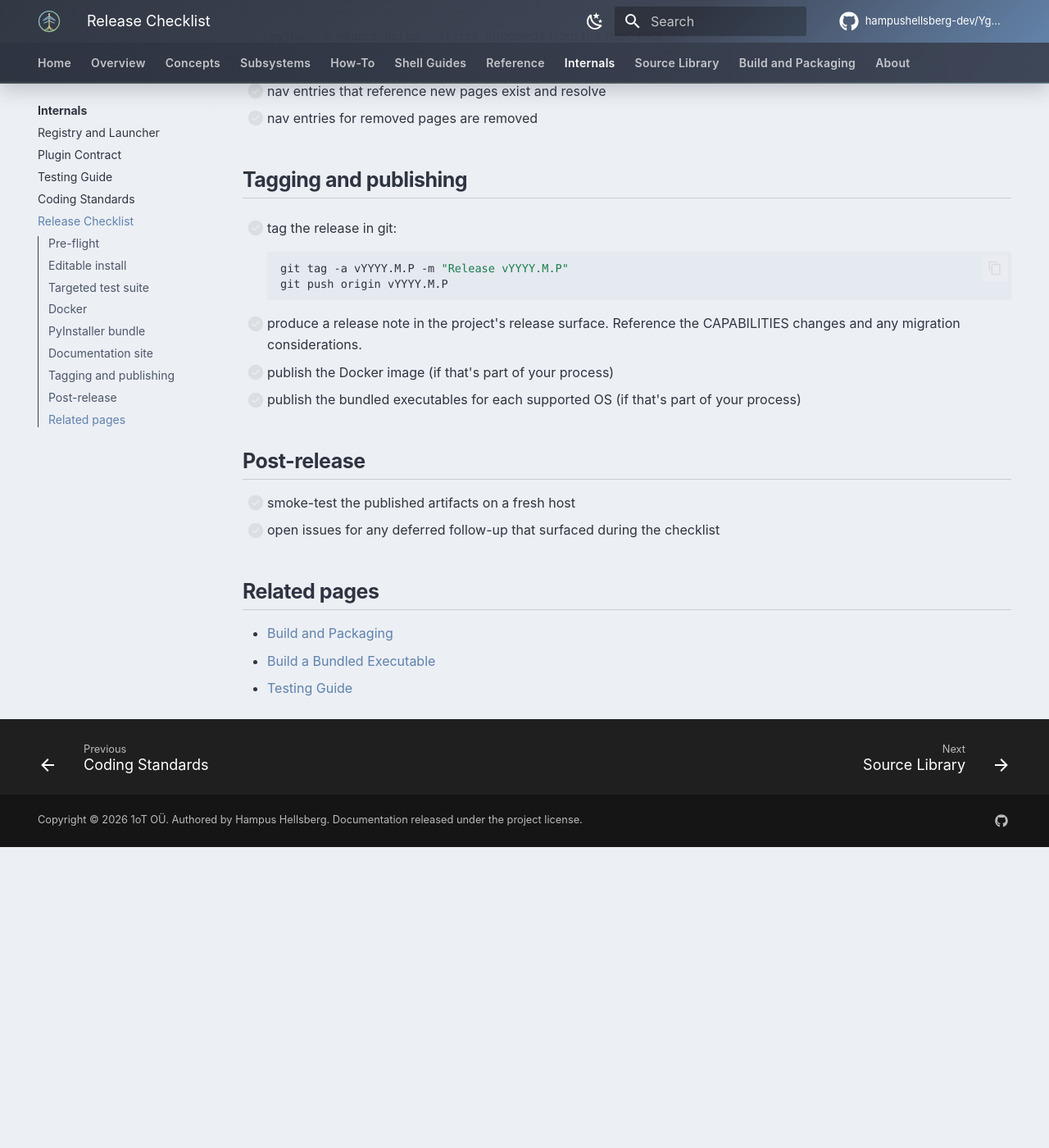
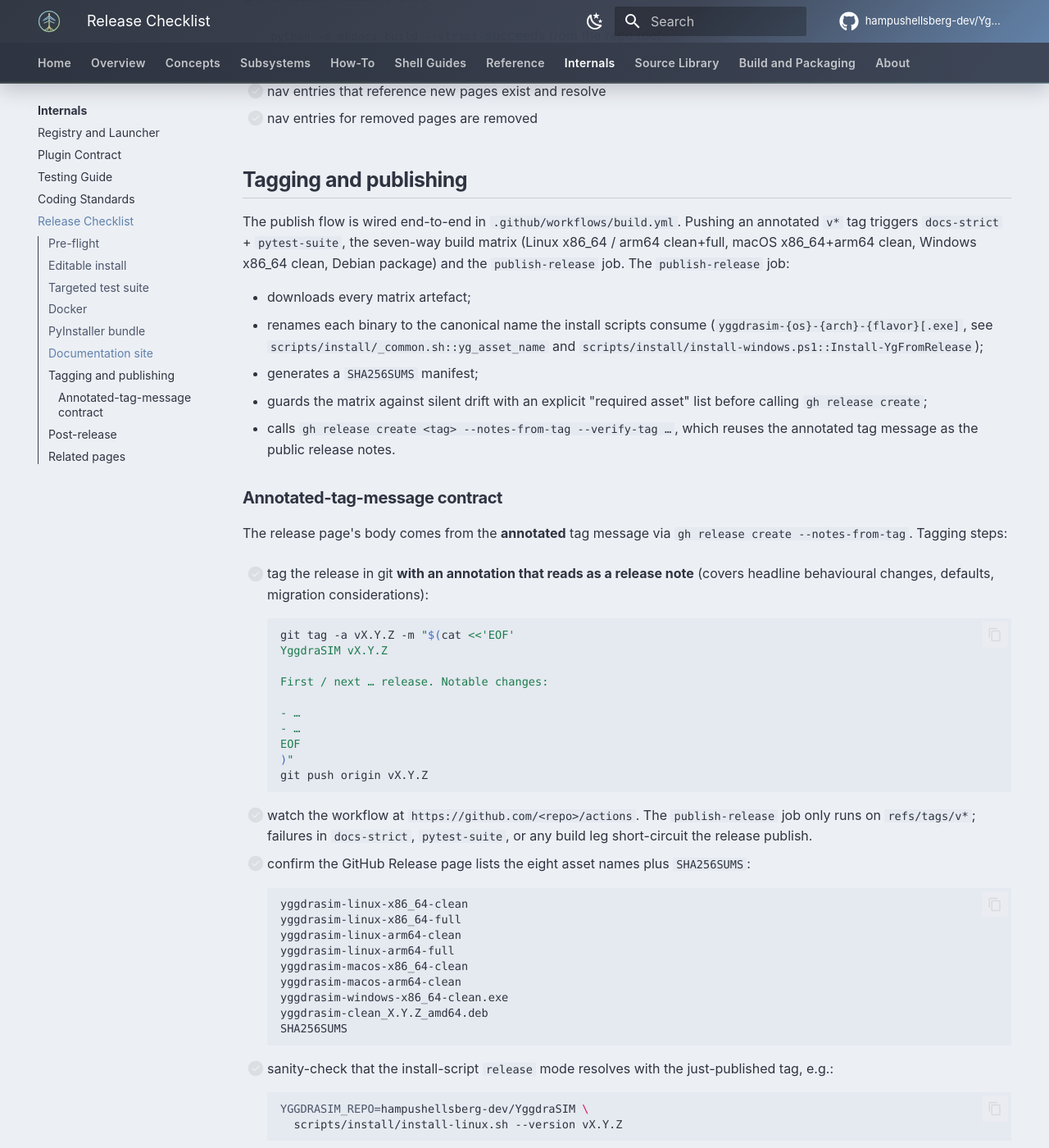
Before and after one commit to 1oT/YggdraSIM, an MkDocs documentation site: the page built from site-docs/internals/release-checklist.md, in a window 1280 px wide and 1400 px high, scrolled down 2135 px. Shown: the whole window at 82% size. Built offline with MkDocs 1.6.1 and Material for MkDocs 9.7.7, drawn with Linux system fonts in a browser that asks for light colours; comment, search, counter and statistics services are not loaded; before the commit the page ends 3168 px from its top, so only the background shows below that; some of the changed text lies outside the part shown.

Commit message:
ci(release): wire end-to-end GitHub Release publish for v* tags
Adds a publish-release job to .github/workflows/build.yml that runs
only on refs/tags/v*. The job:

- depends on docs-strict, pytest-suite, and every leg of the build
  matrix (Linux x86_64 / arm64 clean+full, macOS x86_64+arm64 clean,
  Windows x86_64 clean, Debian package);
- downloads each matrix artefact;
- renames each binary to the canonical asset name the install scripts
  consume (yggdrasim-{os}-{arch}-{flavor}[.exe]) per
  scripts/install/_common.sh::yg_asset_name and
  scripts/install/install-windows.ps1::Install-YgFromRelease;
- generates a SHA256SUMS manifest;
- guards against silent matrix drift with an explicit required-asset
  list before calling the publish step;
- calls ``gh release create <tag> --title 'YggdraSIM <tag>'
  --notes-from-tag --verify-tag …`` so the public release notes are
  taken from the annotated tag message. Pre-release tags
  (``-rc``/``-alpha``/``-beta``/``-pre``) are auto-flagged with
  ``--prerelease``.

site-docs/internals/release-checklist.md now documents:

- the publish-release job's contract (what jobs gate it, what assets
  it produces, where the notes come from);
- the annotated-tag-message contract — release notes flow from
  ``git tag -a vX.Y.Z -m '...'`` so tags must read as release notes;
- the eight asset names + SHA256SUMS the GitHub Release page should
  list after a successful run;
- a smoke-test command (``scripts/install/install-linux.sh --version
  vX.Y.Z``) for confirming the release-mode URL pattern resolves
  against the just-published tag.

This closes the audit's "publish the bundled executables for each
supported OS" item and makes ``pip``-free installation flows
(install-{linux,macos,windows,raspberrypi}.{sh,ps1}) reachable on
push of any v* tag.

Made-with: Cursor

````diff
--- a/site-docs/internals/release-checklist.md
+++ b/site-docs/internals/release-checklist.md
@@ -96,18 +96,74 @@ Do not mass-run. Redirect noisy runs to a log file and inspect with `rg`.
 
 ## Tagging and publishing
 
-- [ ] tag the release in git:
+The publish flow is wired end-to-end in `.github/workflows/build.yml`. Pushing
+an annotated `v*` tag triggers `docs-strict` + `pytest-suite`, the seven-way
+build matrix (Linux x86_64 / arm64 clean+full, macOS x86_64+arm64 clean,
+Windows x86_64 clean, Debian package) and the `publish-release` job. The
+`publish-release` job:
+
+- downloads every matrix artefact;
+- renames each binary to the canonical name the install scripts consume
+  (`yggdrasim-{os}-{arch}-{flavor}[.exe]`, see
+  `scripts/install/_common.sh::yg_asset_name` and
+  `scripts/install/install-windows.ps1::Install-YgFromRelease`);
+- generates a `SHA256SUMS` manifest;
+- guards the matrix against silent drift with an explicit "required asset"
+  list before calling `gh release create`;
+- calls `gh release create <tag> --notes-from-tag --verify-tag …`, which
+  reuses the annotated tag message as the public release notes.
+
+### Annotated-tag-message contract
+
+The release page's body comes from the **annotated** tag message via
+`gh release create --notes-from-tag`. Tagging steps:
+
+- [ ] tag the release in git **with an annotation that reads as a
+      release note** (covers headline behavioural changes, defaults,
+      migration considerations):
 
     ```bash
-    git tag -a vYYYY.M.P -m "Release vYYYY.M.P"
-    git push origin vYYYY.M.P
+    git tag -a vX.Y.Z -m "$(cat <<'EOF'
+    YggdraSIM vX.Y.Z
+
+    First / next … release. Notable changes:
+
+    - …
+    - …
+    EOF
+    )"
+    git push origin vX.Y.Z
     ```
 
-- [ ] produce a release note in the project's release surface. Reference
-      the CAPABILITIES changes and any migration considerations.
-- [ ] publish the Docker image (if that's part of your process)
-- [ ] publish the bundled executables for each supported OS (if that's part
-      of your process)
+- [ ] watch the workflow at `https://github.com/<repo>/actions`. The
+      `publish-release` job only runs on `refs/tags/v*`; failures in
+      `docs-strict`, `pytest-suite`, or any build leg short-circuit the
+      release publish.
+- [ ] confirm the GitHub Release page lists the eight asset names plus
+      `SHA256SUMS`:
+
+    ```
+    yggdrasim-linux-x86_64-clean
+    yggdrasim-linux-x86_64-full
+    yggdrasim-linux-arm64-clean
+    yggdrasim-linux-arm64-full
+    yggdrasim-macos-x86_64-clean
+    yggdrasim-macos-arm64-clean
+    yggdrasim-windows-x86_64-clean.exe
+    yggdrasim-clean_X.Y.Z_amd64.deb
+    SHA256SUMS
+    ```
+
+- [ ] sanity-check that the install-script `release` mode resolves with
+      the just-published tag, e.g.:
+
+    ```bash
+    YGGDRASIM_REPO=hampushellsberg-dev/YggdraSIM \
+      scripts/install/install-linux.sh --version vX.Y.Z
+    ```
+
+- [ ] publish the Docker image (`.github/workflows/docker.yml`) if that
+      is part of the release.
 
 ## Post-release
 
````
Also changed, not shown: 1 other file.
